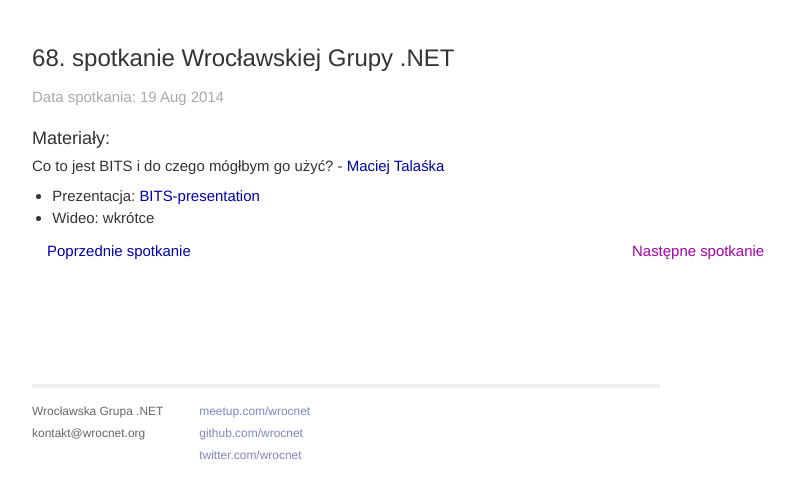
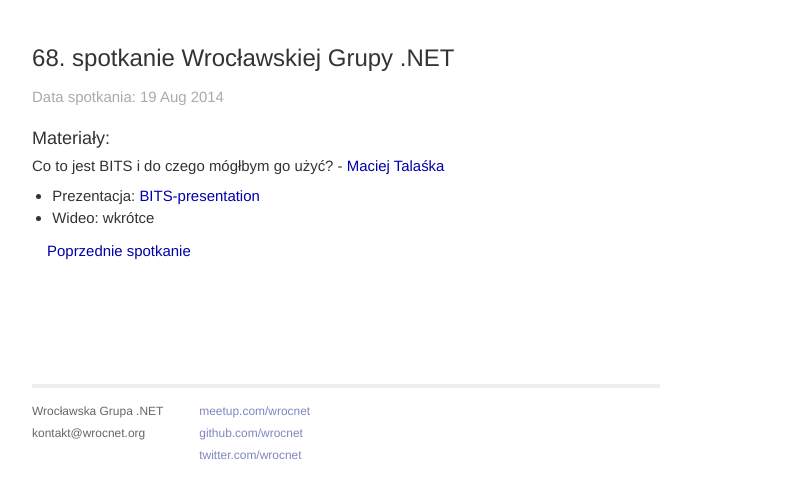
Before and after one commit to wrocnet/wrocnet.github.io, a Jekyll site: the page built from _posts/2014-08-19-68-spotkanie-wroclawskiej-grupy-net.md, in a window 1280 px wide. Shown: the part 500-979 px from the top of the page, without its empty margins (294-1089 px from the left). Built offline with Jekyll 4.4.1, drawn with Linux system fonts in a browser that asks for light colours; nearby versions of some CDN libraries; Markdown is read by kramdown in place of the engine named in the settings.

Commit message:
bez linków na ostatnim i pierwszym poście

```diff
--- a/_layouts/meetup.html
+++ b/_layouts/meetup.html
@@ -11,11 +11,16 @@
 
 <div class="container">
   <div class="row">
+    {% if page.previous != nil %}
     <div class="col-md-6">
       <a href="{{ page.previous.url }}">Poprzednie spotkanie</a>
     </div>
+    {% endif %}
+
+    {% if page.next != nil %}
     <div class="col-md-6 next-post">
       <a href="{{ page.next.url }}">Następne spotkanie</a>
     </div>
+    {% endif %}
   </div>
 </div>
```
